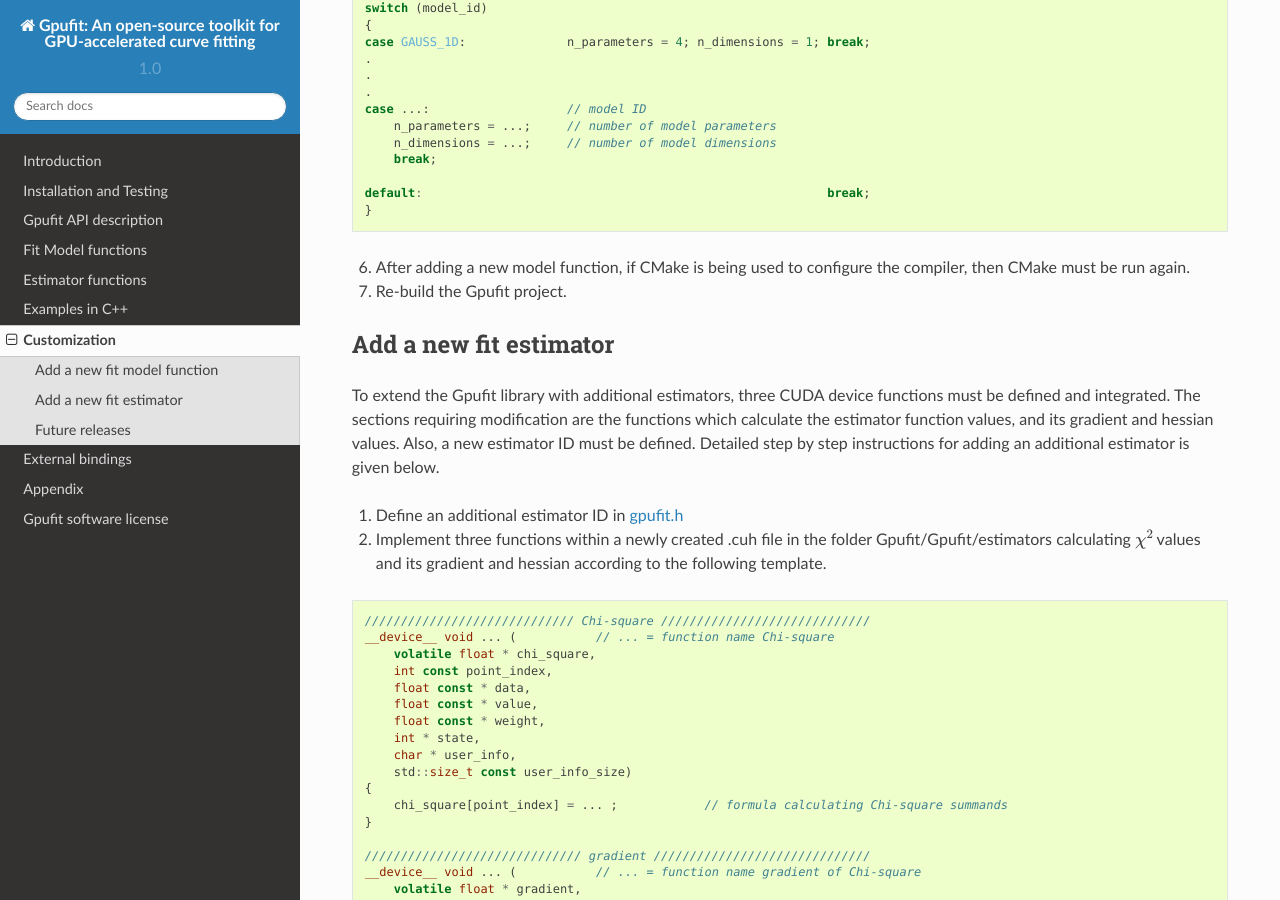
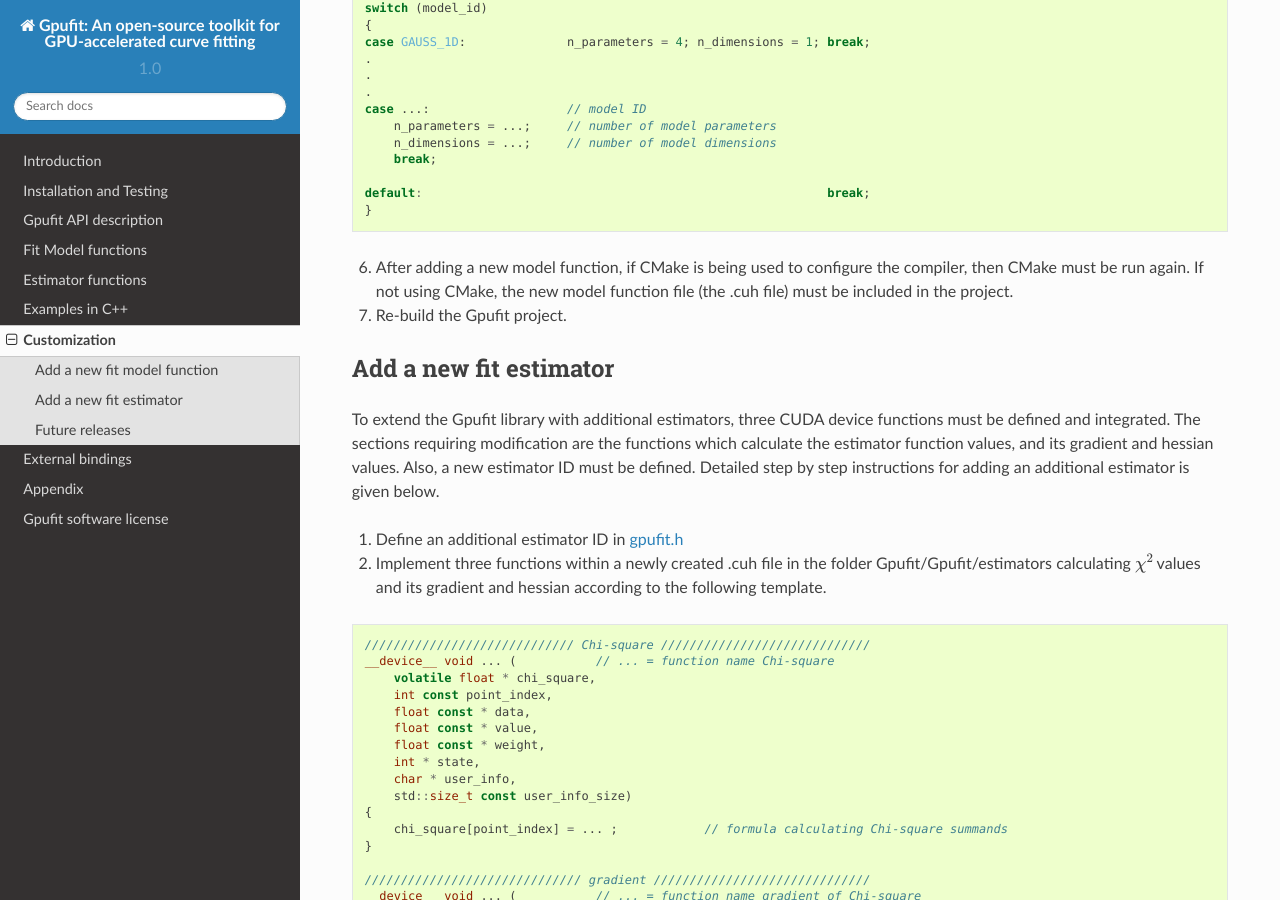
Before and after one commit to gpufit/Gpufit, a Sphinx documentation site: the page built from docs/customization.rst, in a window 1280 px wide and 900 px high, scrolled down 1797 px. Built offline with Sphinx 7.4.7 and the Read the Docs theme 2.0.0, drawn with Linux system fonts in a browser that asks for light colours; some of the changed text lies outside the part shown.

Commit message:
updates to customization documentation

```diff
--- a/docs/customization.rst
+++ b/docs/customization.rst
@@ -104,7 +104,7 @@
     default:                                                        break;
     }
 
-6.	After adding a new model function, if CMake is being used to configure the compiler, then CMake must be run again.
+6.	After adding a new model function, if CMake is being used to configure the compiler, then CMake must be run again.  If not using CMake, the new model function file (the .cuh file) must be included in the project.
 7.	Re-build the Gpufit project.
 
 Add a new fit estimator
@@ -241,7 +241,7 @@
             break;
         }
 
-5.	After adding a new estimator, if CMake is being used to configure the compiler, then CMake must be run again.
+5.	After adding a new estimator, if CMake is being used to configure the compiler, then CMake must be run again.  If not using CMake, the new estimator file (the .cuh file) must be included in the project.
 6.	Re-build the Gpufit project.
 
 Future releases
```
